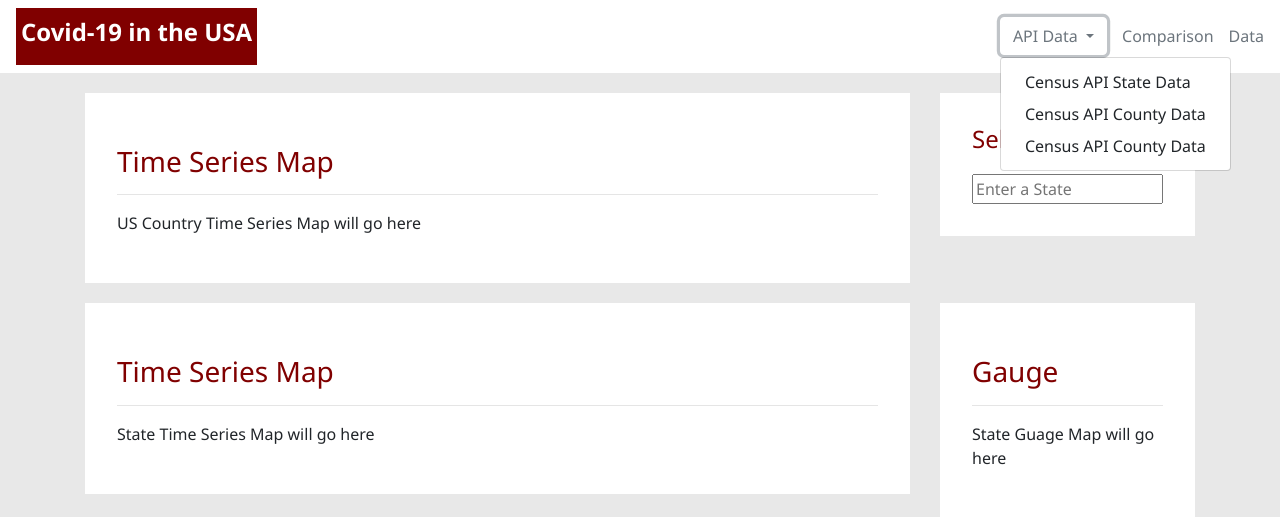
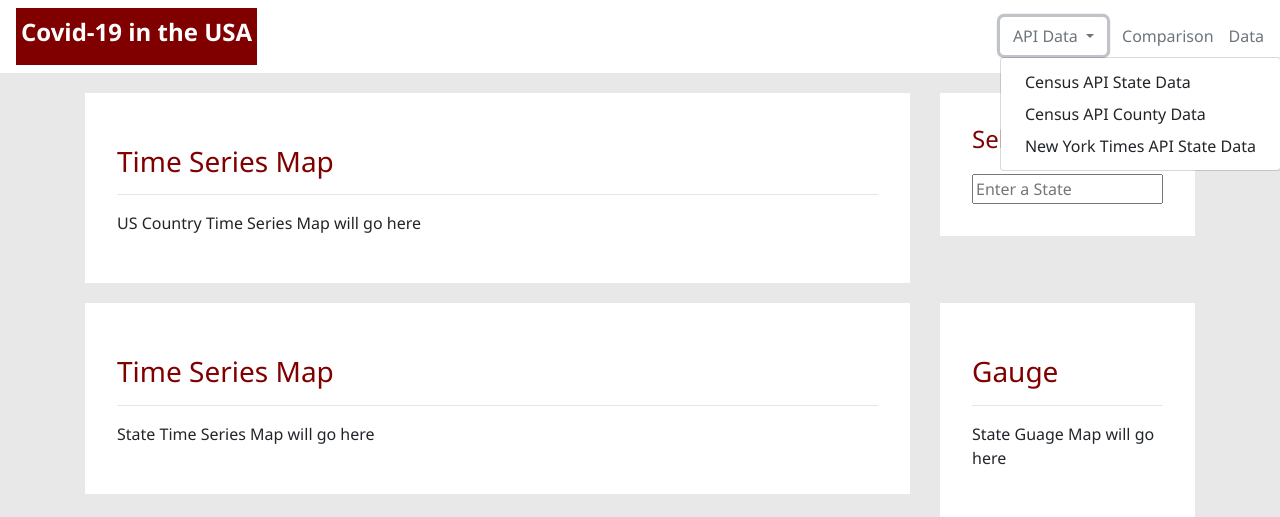
Before and after one commit to carlykelly/Covid-19-Project, a Flask app: page / in a window 1280 px wide, after a click on "API Data". Shown: the top 517 px of the page. Run offline with Flask 2, Linux system fonts and the light colour scheme; some libraries are stand-ins or nearby versions.

Commit message:
API listing update

```diff
--- a/templates/index.html
+++ b/templates/index.html
@@ -48,7 +48,7 @@
             <div class="dropdown-menu" aria-labelledby="dropdownMenuButton">
                 <a class="dropdown-item" href="/api/state_population">Census API State Data</a>
                 <a class="dropdown-item" href="/api/county_population">Census API County Data</a>
-                <a class="dropdown-item" href="/nyt_covid_state">Census API County Data</a>
+                <a class="dropdown-item" href="/nyt_covid_state">New York Times API State Data</a>
             </div>
         </div>
         <a class="navbar-links" href="Comparison.html">Comparison</a>
```
